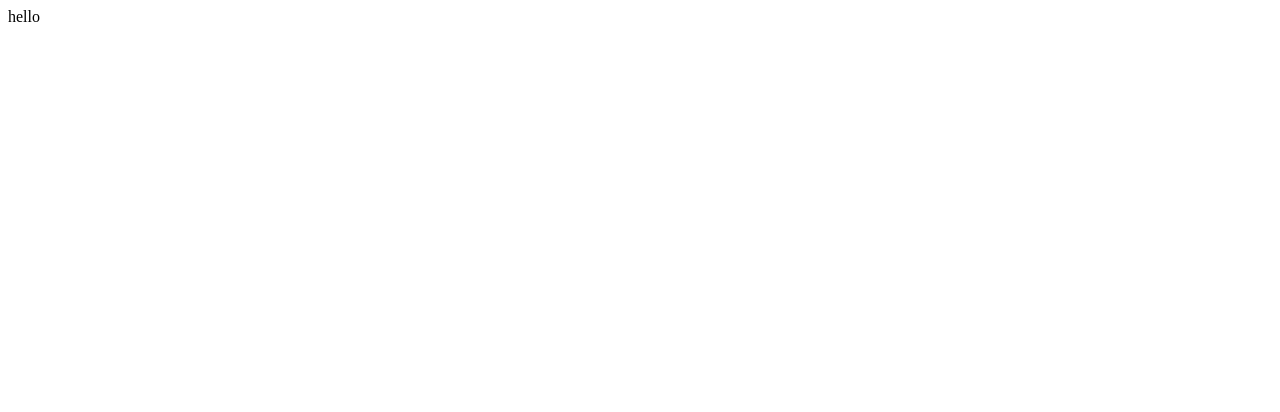
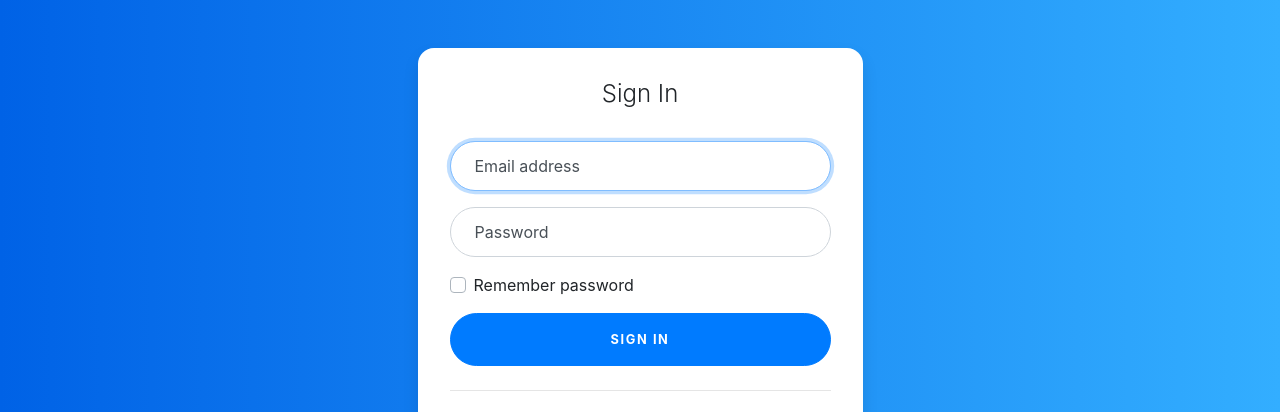
Before and after one commit to yiyubruceliu/Chatbot, a plain HTML site: page index.html in a window 1280 px wide. Shown: the top 412 px of the page. Drawn offline with nearby package versions, Linux system fonts and the light colour scheme.

Commit message:
packages

```diff
--- /dev/null
+++ b/css/site.css
@@ -0,0 +1,110 @@
+:root {
+    --input-padding-x: 1.5rem;
+    --input-padding-y: .75rem;
+  }
+
+  body {
+    background: #007bff;
+    background: linear-gradient(to right, #0062E6, #33AEFF);
+  }
+
+  .card-signin {
+    border: 0;
+    border-radius: 1rem;
+    box-shadow: 0 0.5rem 1rem 0 rgba(0, 0, 0, 0.1);
+  }
+
+  .card-signin .card-title {
+    margin-bottom: 2rem;
+    font-weight: 300;
+    font-size: 1.5rem;
+  }
+
+  .card-signin .card-body {
+    padding: 2rem;
+  }
+
+  .form-signin {
+    width: 100%;
+  }
+
+  .form-signin .btn {
+    font-size: 80%;
+    border-radius: 5rem;
+    letter-spacing: .1rem;
+    font-weight: bold;
+    padding: 1rem;
+    transition: all 0.2s;
+  }
+
+  .form-label-group {
+    position: relative;
+    margin-bottom: 1rem;
+  }
+
+  .form-label-group input {
+    height: auto;
+    border-radius: 2rem;
+  }
+
+  .form-label-group>input,
+  .form-label-group>label {
+    padding: var(--input-padding-y) var(--input-padding-x);
+  }
+
+  .form-label-group>label {
+    position: absolute;
+    top: 0;
+    left: 0;
+    display: block;
+    width: 100%;
+    margin-bottom: 0;
+    /* Override default `<label>` margin */
+    line-height: 1.5;
+    color: #495057;
+    border: 1px solid transparent;
+    border-radius: .25rem;
+    transition: all .1s ease-in-out;
+  }
+
+  .form-label-group input::-webkit-input-placeholder {
+    color: transparent;
+  }
+
+  .form-label-group input:-ms-input-placeholder {
+    color: transparent;
+  }
+
+  .form-label-group input::-ms-input-placeholder {
+    color: transparent;
+  }
+
+  .form-label-group input::-moz-placeholder {
+    color: transparent;
+  }
+
+  .form-label-group input::placeholder {
+    color: transparent;
+  }
+
+  .form-label-group input:not(:placeholder-shown) {
+    padding-top: calc(var(--input-padding-y) + var(--input-padding-y) * (2 / 3));
+    padding-bottom: calc(var(--input-padding-y) / 3);
+  }
+
+  .form-label-group input:not(:placeholder-shown)~label {
+    padding-top: calc(var(--input-padding-y) / 3);
+    padding-bottom: calc(var(--input-padding-y) / 3);
+    font-size: 12px;
+    color: #777;
+  }
+
+  .btn-google {
+    color: white;
+    background-color: #ea4335;
+  }
+
+  .btn-facebook {
+    color: white;
+    background-color: #3b5998;
+  }
--- a/index.html
+++ b/index.html
@@ -1 +1,55 @@
-hello
+<html>
+
+<head>
+    <title></title>
+    <link rel="stylesheet" type="text/css" href="node_modules/bootstrap/dist/css/bootstrap.min.css" />
+    <link rel="stylesheet" type="text/css" href="https://use.fontawesome.com/releases/v5.8.2/css/all.css" />
+    <link rel="stylesheet" type="text/css" href="css/site.css" />
+    <script src="node_modules/jquery/dist/jquery.min.js"></script>
+    <script src="node_modules/bootstrap/dist/js/bootstrap.min.js"></script>
+    <script src="node_modules/bootstrap/dist/js/bootstrap.bundle.min.js"></script>
+
+</head>
+
+<!-- This snippet uses Font Awesome 5 Free as a dependency. You can download it at fontawesome.io! -->
+
+<body>
+    <div class="container">
+        <div class="row">
+            <div class="col-sm-9 col-md-7 col-lg-5 mx-auto">
+                <div class="card card-signin my-5">
+                    <div class="card-body">
+                        <h5 class="card-title text-center">Sign In</h5>
+                        <form class="form-signin">
+                            <div class="form-label-group">
+                                <input type="email" id="inputEmail" class="form-control" placeholder="Email address"
+                                    required autofocus>
+                                <label for="inputEmail">Email address</label>
+                            </div>
+
+                            <div class="form-label-group">
+                                <input type="password" id="inputPassword" class="form-control" placeholder="Password"
+                                    required>
+                                <label for="inputPassword">Password</label>
+                            </div>
+
+                            <div class="custom-control custom-checkbox mb-3">
+                                <input type="checkbox" class="custom-control-input" id="customCheck1">
+                                <label class="custom-control-label" for="customCheck1">Remember password</label>
+                            </div>
+                            <button class="btn btn-lg btn-primary btn-block text-uppercase" type="submit">Sign
+                                in</button>
+                            <hr class="my-4">
+                            <button class="btn btn-lg btn-google btn-block text-uppercase" type="submit"><i
+                                    class="fab fa-google mr-2"></i> Sign in with Google</button>
+                            <button class="btn btn-lg btn-facebook btn-block text-uppercase" type="submit"><i
+                                    class="fab fa-facebook-f mr-2"></i> Sign in with Facebook</button>
+                        </form>
+                    </div>
+                </div>
+            </div>
+        </div>
+    </div>
+</body>
+
+</html>
```
Also changed, not shown: package-lock.json (added).
